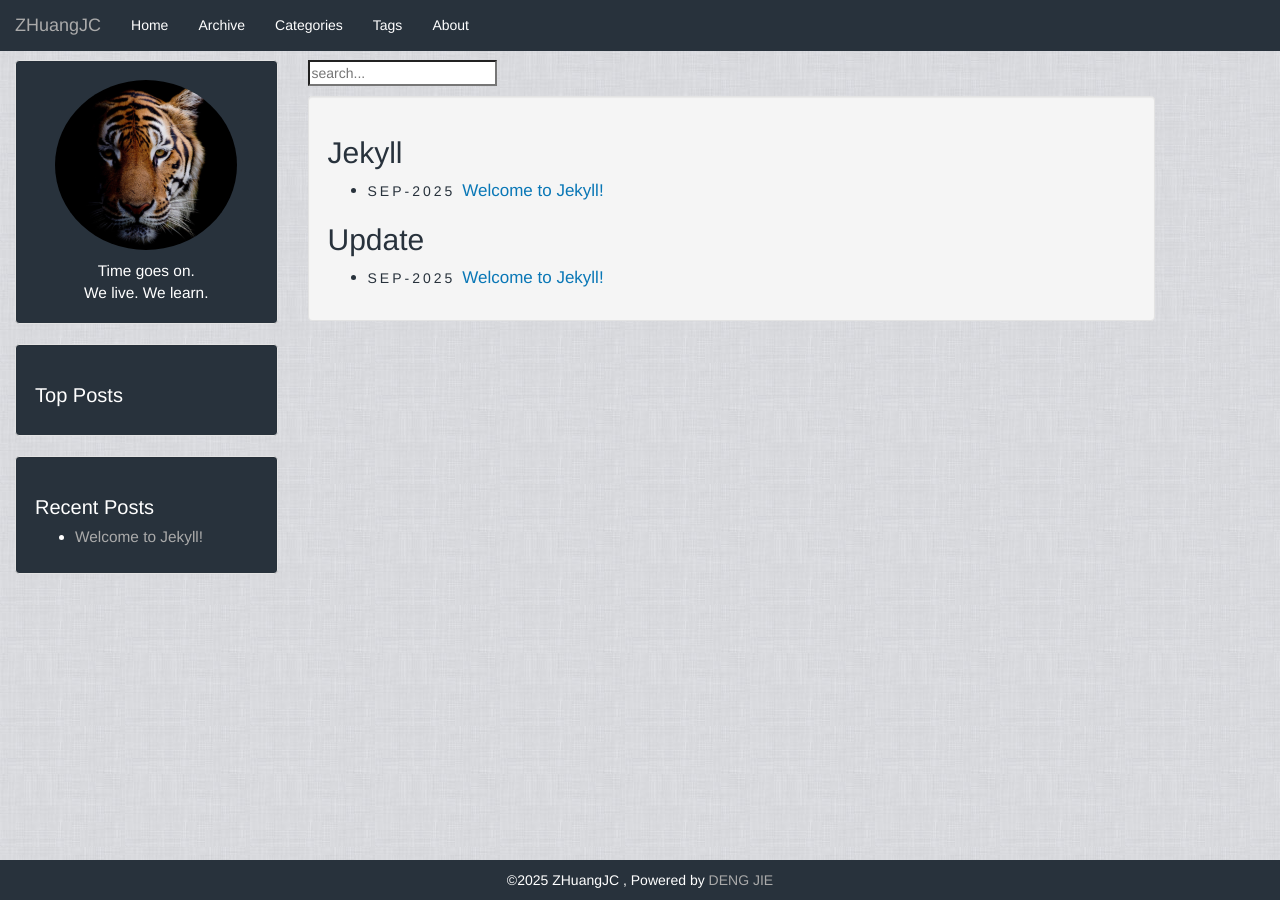
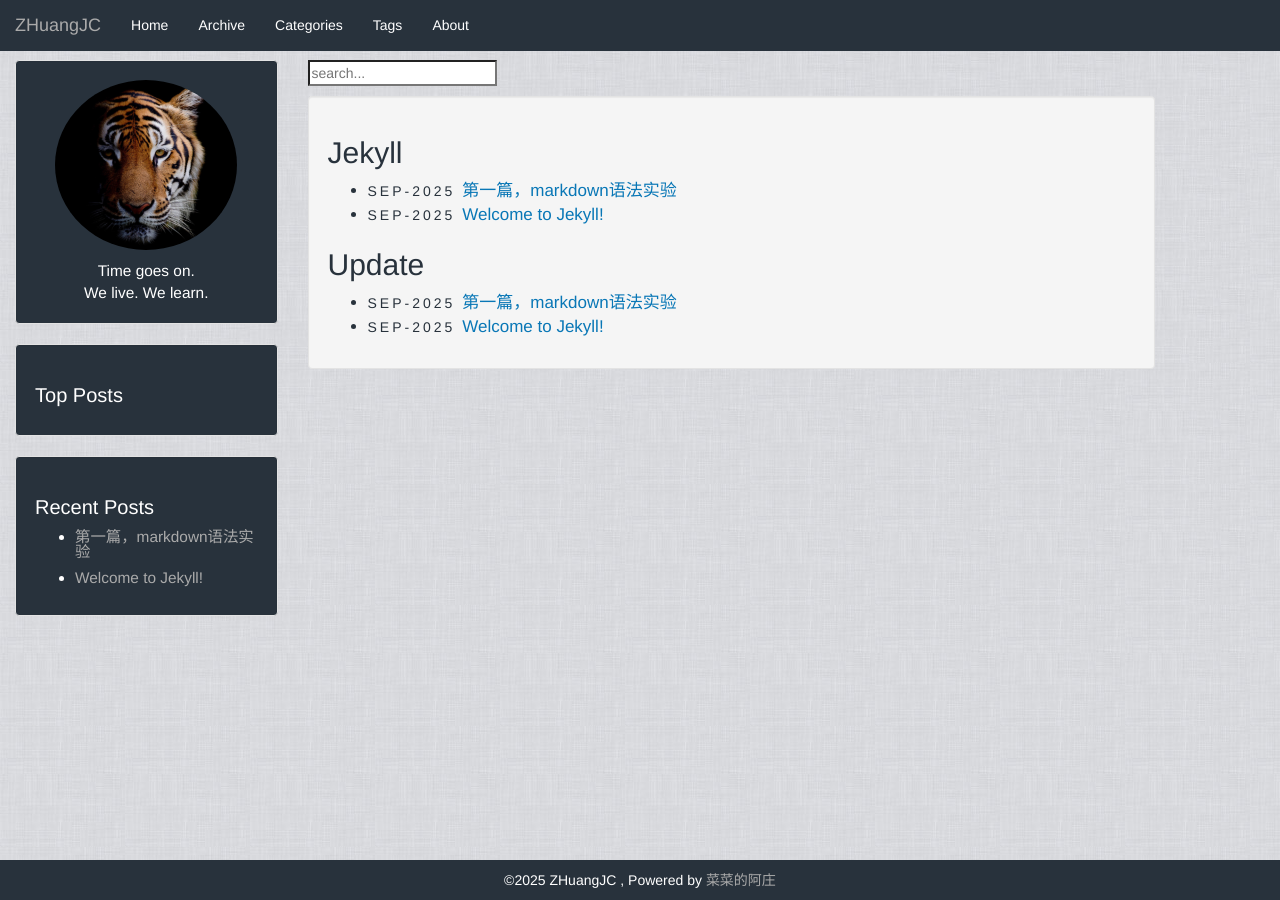
Before and after one commit to zhuangjc/zhuangjc.github.io, a Jekyll site: the page built from categories.html, in a window 1280 px wide. Built offline with Jekyll 4.4.1, drawn with Linux system fonts in a browser that asks for light colours.

Commit message:
add My-first-blog

````diff
--- a/_data/thanks.yml
+++ b/_data/thanks.yml
@@ -1,2 +1,2 @@
-- url: "https://github.com/ssqre"
-  title: "DENG JIE"
+- url: "https://blog.csdn.net/qq_28499879"
+  title: "菜菜的阿庄"
--- /dev/null
+++ b/_posts/2025-09-11-My-first-blog.markdown
@@ -0,0 +1,31 @@
+---
+layout: post
+title:  "第一篇，markdown语法实验"
+date:   2025-09-10 17:48:27 +0800
+categories: jekyll update
+---
+
+# 一级标题
+
+# 二级标题
+
+```c
+void it_it_c_func(void)
+{
+  return;
+}
+```
+
+* 列表
+* 列表
+
+1. 列表
+2. 列表
+
+
+
+
+引用：[菜菜的阿庄][caizhuang]
+
+
+[caizhuang]: https://blog.csdn.net/qq_28499879
````
